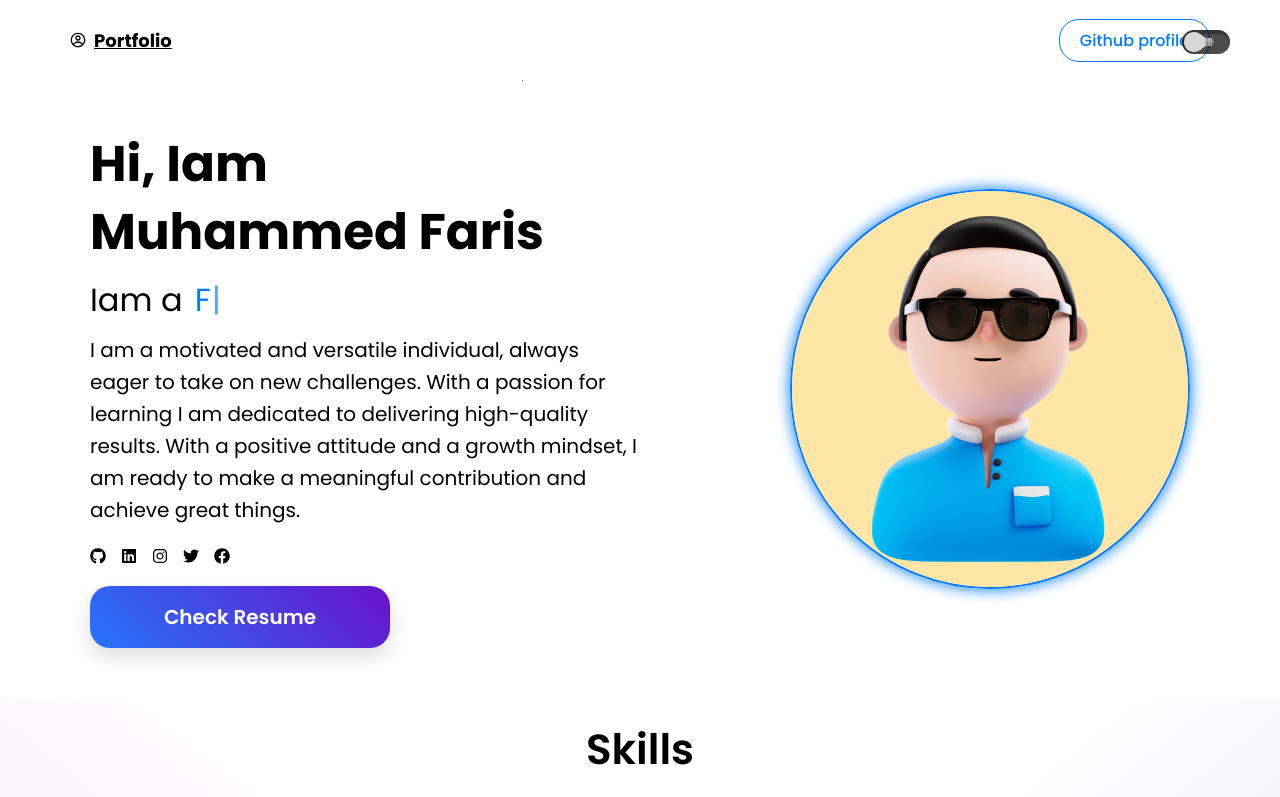
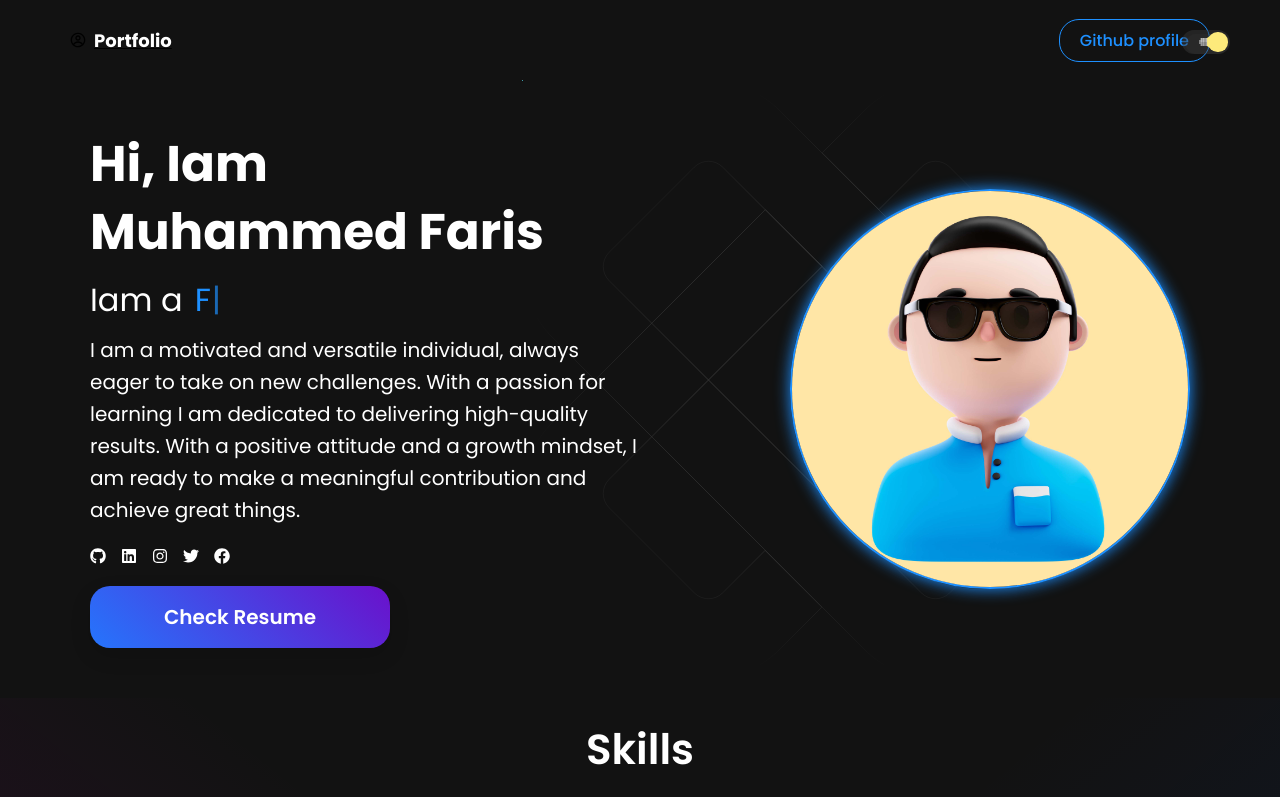
Before and after one commit to fariskt/Portfolio, a React (Create React App) app: page / in a window 1280 px wide. Shown: the top 797 px of the page. Built offline with nearby package versions, Linux system fonts and the light colour scheme; the HTML template or start-up script is replaced by a standard one.

Commit message:
darkmode by default

```diff
--- a/src/App.js
+++ b/src/App.js
@@ -35,7 +35,7 @@ const Wrapper = styled.div`
 
 function App() {
   const [openModal, setOpenModal] = useState({ state: false, project: null });
-  const [darkMode, setDarkMode] = useState(false);
+  const [darkMode, setDarkMode] = useState(true);
 
   return (
     <Router>
--- a/src/components/Cards/Bulb.jsx
+++ b/src/components/Cards/Bulb.jsx
@@ -1,117 +1,10 @@
-// import React from "react";
-// import styled, { css } from "styled-components";
 
-// const Switch = ({ darkMode }) => {
-//   return (
-//     <StyledWrapper darkMode={darkMode}>
-//       <input className="l" type="checkbox" />
-//     </StyledWrapper>
-//   );
-// };
-
-// const StyledWrapper = styled.div`
-//   position: fixed;
-//   right: 0;
-//   z-index: 1000;
-//   @media (max-width: 612px) {
-//     top: 10px;
-//     right: 40px;
-//   }
-//   rotate: -90deg;
-//   .l {
-//     display: block;
-//     margin-bottom: 1.5em;
-//     font-size: 1em;
-//     cursor: pointer;
-//   }
-
-//   .l {
-//     border-radius: 0.75em;
-//     color: #fdea7b;
-//     display: inline-flex;
-//     align-items: center;
-//     margin: auto;
-//     padding: 0.15em;
-//     width: 3em;
-//     height: 1.5em;
-//     transition: background-color 0.1s 0.3s ease-out,
-//       box-shadow 0.1s 0.3s ease-out;
-//     -webkit-appearance: none;
-//     -moz-appearance: none;
-//     appearance: none;
-//   }
-
-//   .l:before,
-//   .l:after {
-//     content: "";
-//     display: block;
-//   }
-
-//   .l:before {
-//     background-color: #d7d7d7;
-
-//     border-radius: 50%;
-//     width: 1.2em;
-//     height: 1.2em;
-//     transition: background-color 0.1s 0.3s ease-out, transform 0.3s ease-out;
-//     z-index: 1;
-//   }
-
-//   .l:after {
-//     background: linear-gradient(transparent 50%, rgba(0, 0, 0, 0.15) 0) 0 50% /
-//         50% 100%,
-//       repeating-linear-gradient(
-//           90deg,
-//           #bbb 0,
-//           #bbb,
-//           #bbb 20%,
-//           #999 20%,
-//           #999 40%
-//         )
-//         0 50% / 50% 100%,
-//       radial-gradient(circle at 50% 50%, #888 25%, transparent 26%);
-//     background-repeat: no-repeat;
-//     border: 0.25em solid transparent;
-//     border-left: 0.4em solid #d8d8d8;
-//     border-right: 0 solid transparent;
-//     transition: border-left-color 0.1s 0.3s ease-out, transform 0.3s ease-out;
-//     transform: translateX(-22.5%);
-//     transform-origin: 25% 50%;
-//     width: 1.2em;
-//     height: 1em;
-//     box-sizing: border-box;
-//   }
-//   y
-//     ${({ darkMode }) =>
-//       darkMode &&
-//       css`
-//         .l:checked:before {
-//           background-color: currentColor;
-//         }
-//       `}
-//     .l:checked:before {
-//     border-left-color: currentColor;
-//     background-color: #fdea7b;
-//   }
-//   .l:checked:after {
-//     border-left-color: currentColor;
-//   }
-//   /* Other States */
-//   .l:focus {
-//     /* Usually an anti-A11Y practice but set to remove an annoyance just for this demo */
-//     outline: 0;
-//   }
-// `;
-
-// export default Switch;
-
-import React from "react";
 import styled from "styled-components";
 
 const Switch = ({ darkMode }) => {
   return (
     <StyledWrapper darkMode={darkMode}>
-      <input className="l" type="checkbox" />
+      <input className="l" type="checkbox" defaultChecked/>
     </StyledWrapper>
   );
 };
```
